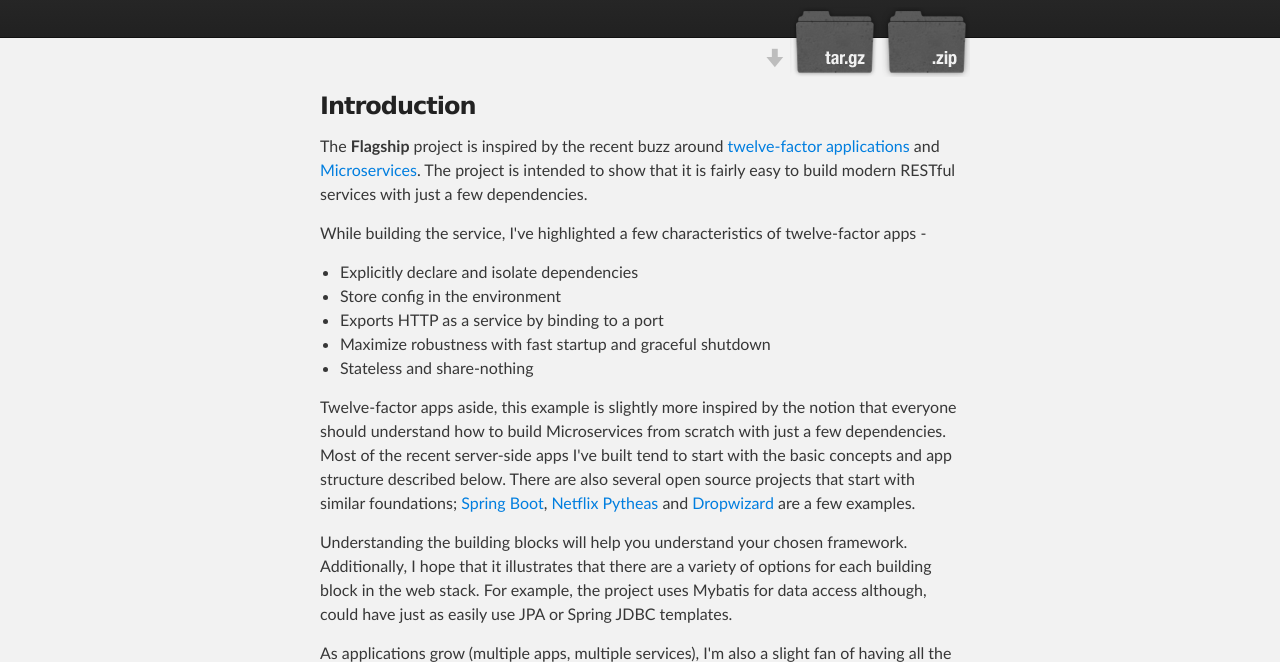
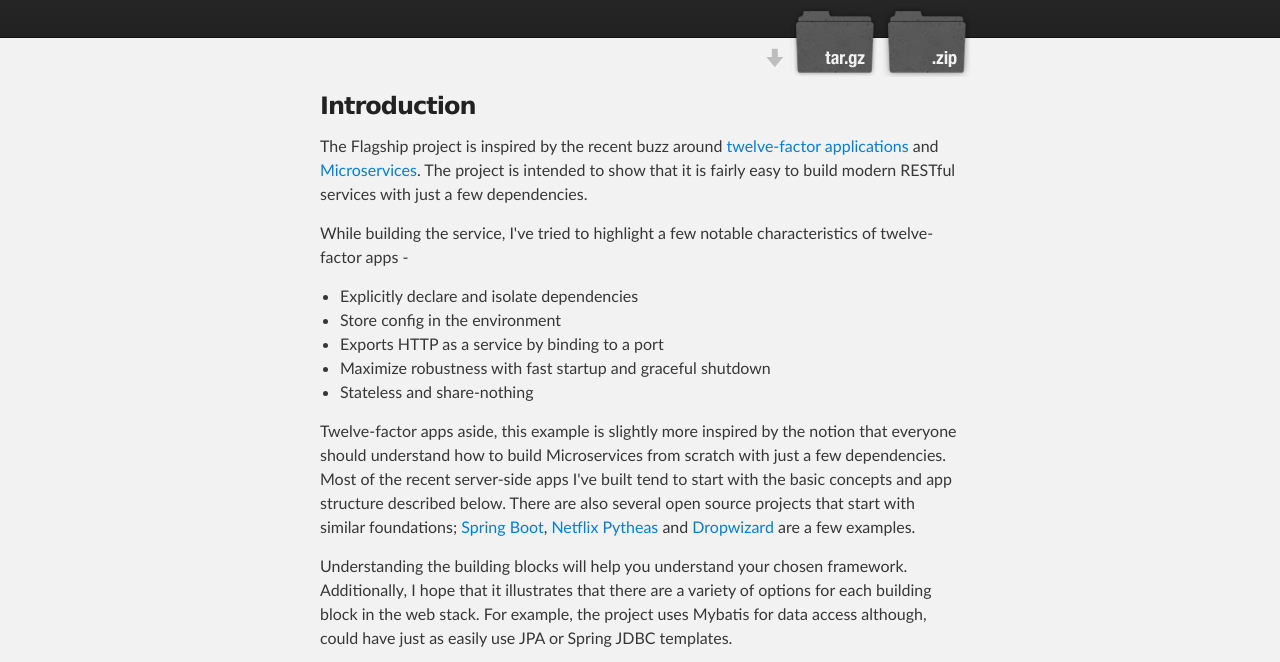
Before and after one commit to dancfox/flagship, a plain HTML site: page index.html in a window 1280 px wide. Shown: the part 136-798 px from the top of the page. Drawn offline with Linux system fonts and the light colour scheme.

```diff
--- a/index.html
+++ b/index.html
@@ -34,9 +34,9 @@
         <h3>
 <a id="introduction" class="anchor" href="#introduction" aria-hidden="true"><span class="octicon octicon-link"></span></a>Introduction</h3>
 
-<p>The <strong>Flagship</strong> project is inspired by the recent buzz around <a href="http://12factor.net">twelve-factor applications</a> and <a href="http://12factor.net">Microservices</a>. The project is intended to show that it is fairly easy to build modern RESTful services with just a few dependencies.</p>
+<p>The Flagship project is inspired by the recent buzz around <a href="http://12factor.net">twelve-factor applications</a> and <a href="http://12factor.net">Microservices</a>. The project is intended to show that it is fairly easy to build modern RESTful services with just a few dependencies.</p>
 
-<p>While building the service, I've highlighted a few characteristics of twelve-factor apps -</p>
+<p>While building the service, I've tried to highlight a few notable characteristics of twelve-factor apps -</p>
 
 <ul>
 <li>Explicitly declare and isolate dependencies</li>
```
Also changed, not shown: params.json (+1 -1 lines).
